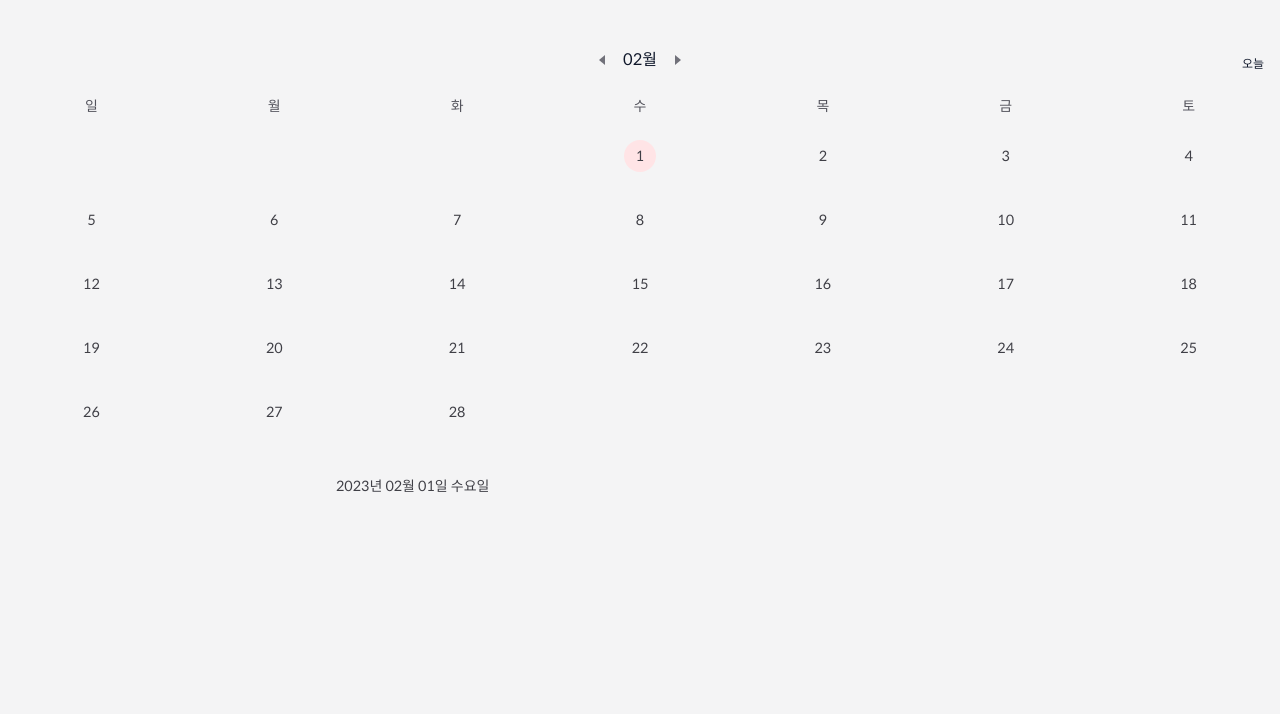
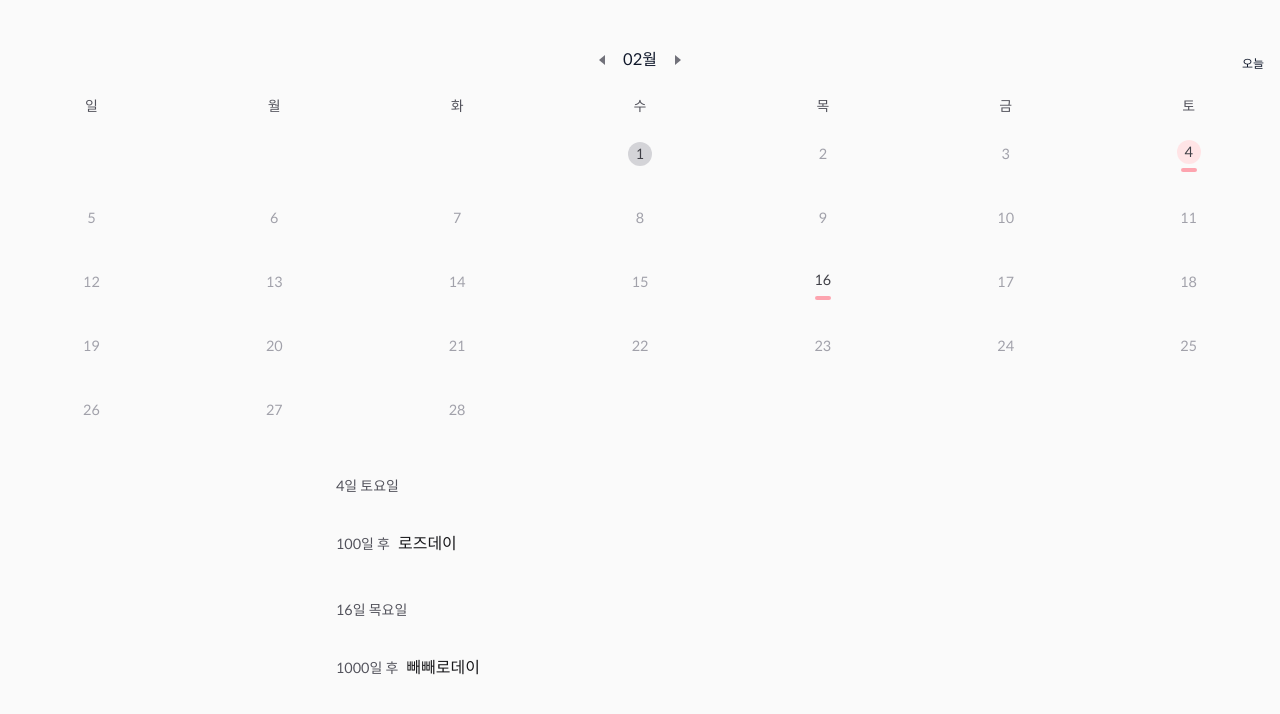
Before and after one commit to bepyan/adore-u, a Next.js app: page /calender in a window 1280 px wide. Shown: the top 714 px of the page. Built offline with nearby package versions, Linux system fonts and the light colour scheme.

Commit message:
✨ apply eventDays in calender

```diff
--- a/src/app/calender/page.tsx
+++ b/src/app/calender/page.tsx
@@ -1,33 +1,45 @@
 'use client'
 
-import React from 'react'
+import React, { useEffect } from 'react'
 
 import { Icons } from '~/components/ui/Icons'
-import dayjs from '~/libs/day'
+import dayjs, { renderDateDuration } from '~/libs/day'
+import { allEventDayList } from '~/libs/holiday'
 import { cn } from '~/libs/utils'
 
 export default function CalenderPage() {
-  const currentDate = dayjs()
-  const [showingDate, setShowingDate] = React.useState<dayjs.Dayjs>(currentDate)
-  const [selectedDate, setSelectedDate] = React.useState<dayjs.Dayjs>(currentDate)
+  const today = dayjs()
+  const [showingMonth, setShowingMonth] = React.useState<dayjs.Dayjs>(today)
+  const [selectedDate, setSelectedDate] = React.useState<dayjs.Dayjs>(today)
 
-  const monthStartBlankCnt = (dayjs(showingDate).date(0).day() + 1) % 7
+  const monthStartBlankCnt = (dayjs(showingMonth).date(0).day() + 1) % 7
+  const monthDateList = [...Array(showingMonth.daysInMonth())].map((_, i) => showingMonth.date(i + 1))
 
-  const goToday = () => {
-    setShowingDate(currentDate)
+  const targetEventList = monthDateList.map((_, i) => {
+    const itemDate = showingMonth.date(i + 1) as dayjs.Dayjs
+
+    const eventList = allEventDayList.filter(({ targetDate }) => targetDate.isSame(itemDate, 'date'))
+
+    return {
+      itemDate,
+      eventList,
+    }
+  })
+  const activeTargetEventList = targetEventList.filter(({ eventList }) => eventList.length)
+
+  useEffect(() => {
+    const isBeforeToday = showingMonth.isBefore(today)
+    setSelectedDate(isBeforeToday ? activeTargetEventList.at(-1)!.itemDate : activeTargetEventList.at(0)!.itemDate)
+    // eslint-disable-next-line react-hooks/exhaustive-deps
+  }, [showingMonth])
+
+  const goTargetMonth = (targetDate: dayjs.Dayjs) => {
+    setShowingMonth(targetDate)
   }
 
-  const goPrevMonth = () => {
-    const prevDate = showingDate.month(showingDate.month() - 1)
-    setShowingDate(prevDate)
-    setSelectedDate(prevDate.date(prevDate.isBefore(currentDate) ? prevDate.daysInMonth() : 1))
-  }
-
-  const goNextMonth = () => {
-    const nextDate = showingDate.month(showingDate.month() + 1)
-    setShowingDate(nextDate)
-    setSelectedDate(nextDate.date(nextDate.isBefore(currentDate) ? nextDate.daysInMonth() : 1))
-  }
+  const goToday = () => goTargetMonth(today)
+  const goPrevMonth = () => goTargetMonth(showingMonth.month(showingMonth.month() - 1))
+  const goNextMonth = () => goTargetMonth(showingMonth.month(showingMonth.month() + 1))
 
   return (
     <main className="min-h-min">
@@ -41,9 +53,9 @@ export default function CalenderPage() {
               onClick={goPrevMonth}
             />
             <span>
-              {showingDate.isSame(currentDate, 'year')
-                ? showingDate.format('MM월')
-                : showingDate.format('YY년 MM월')}
+              {showingMonth.isSame(today, 'year')
+                ? showingMonth.format('MM월')
+                : showingMonth.format('YY년 MM월')}
             </span>
             <Icons.caretRight
               className='h-6 w-6 text-zinc-500 active:text-zinc-700'
@@ -65,38 +77,59 @@ export default function CalenderPage() {
               { }
             </div>
           ))}
-          {[...Array(showingDate.daysInMonth())].map((_, i) => {
-            const itemDate = showingDate.date(i + 1)
-            const isCurrentDate = itemDate.isSame(currentDate, 'D')
+          {targetEventList.map(({ itemDate, eventList }) => {
+            const isCurrentDate = itemDate.isSame(today, 'D')
             const isSelectedDate = itemDate.isSame(selectedDate, 'D')
+            const hasEvent = Boolean(eventList.length)
 
             return (
               <div
-                key={i}
-                className={cn(
-                  'flex h-16 items-center justify-center text-zinc-700',
-                )}
-                onClick={() => setSelectedDate(itemDate)}
+                key={itemDate.toString()}
+                className={'flex h-16 flex-col items-center justify-center gap-1 text-zinc-700'}
+                onClick={() => hasEvent && setSelectedDate(itemDate)}
               >
                 <span
                   className={cn(
-                    'flex h-8 w-8 items-center justify-center',
-                    isCurrentDate && 'rounded-full bg-zinc-300',
-                    isSelectedDate && 'rounded-full bg-rose-100',
+                    'flex h-6 w-6 items-center justify-center rounded-full text-zinc-400',
+                    isCurrentDate && 'bg-zinc-300 text-zinc-700',
+                    hasEvent && 'text-zinc-700',
+                    isSelectedDate && 'bg-rose-100 text-zinc-700',
                   )}
                 >
                   {itemDate.date()}
                 </span>
+                <div className='flex flex-col gap-0.5'>
+                  {eventList.map(event => (
+                    <div key={event.name} className="h-1 w-4 rounded-lg bg-rose-300">
+                    </div>
+                  ))}
+                </div>
               </div>
             )
           })}
         </div>
       </div>
 
-      <div className='container mt-8 flex flex-col'>
-        <div className='text-sm text-zinc-700'>
-          {selectedDate.format('YYYY년 MM월 DD일 dddd')}
-        </div>
+      <div className='container mt-8 flex flex-col gap-4'>
+        {activeTargetEventList.map(({ itemDate, eventList }) => {
+          return (
+            <div key={itemDate.toString()}>
+              <div className='mb-2 text-sm text-zinc-600'>
+                {itemDate.format('D일 dddd')}
+              </div>
+              {eventList.map(event => (
+                <div key={event.name} className="flex h-20 items-center py-2">
+                  <span className='mr-2 text-sm text-zinc-600'>
+                    {renderDateDuration(event.date, event.targetDate)}
+                  </span>
+                  <span className='text-zinc-900'>
+                    {event.name}
+                  </span>
+                </div>
+              ))}
+            </div>
+          )
+        })}
       </div>
     </main>
   )
--- a/src/app/layout.tsx
+++ b/src/app/layout.tsx
@@ -10,7 +10,7 @@ export default function RootLayout({ children }: { children: React.ReactNode })
       <body
         className={cn(
           fontSpoqa.variable,
-          'min-h-screen w-full bg-zinc-100 font-sans text-slate-900 antialiased',
+          'min-h-screen w-full bg-zinc-50 font-sans text-slate-900 antialiased',
         )}
       >
         {children}
--- a/src/libs/day.ts
+++ b/src/libs/day.ts
@@ -1,31 +1,21 @@
 import 'dayjs/locale/ko'
 
 import dayjs from 'dayjs'
+import duration from 'dayjs/plugin/duration'
 import localeData from 'dayjs/plugin/localeData'
 
 dayjs.locale('ko')
 dayjs.extend(localeData)
+dayjs.extend(duration)
 
 export default dayjs
 
-export const getHolidays = async () => {
-  const url = 'http://apis.data.go.kr/B090041/openapi/service/SpcdeInfoService/getAnniversaryInfo'
+export const renderDateDuration = (from: dayjs.Dayjs, to: dayjs.Dayjs) => {
+  // 기준일부터 1일이기 때문
+  const dateDiff = from.diff(to, 'day') + 1
 
-  const params = {
-    serviceKey: 'eXLVxCgguez%2BklJZ2A%2FaFsTSRukOlVxpwxC%2BTMb74BHU9OCDQXfg%2BIVtP2AEivgxDM9Jve5j6si%2FjcPgETHHJQ%3D%3D',
-    pageNo: '1',
-    numOfRows: '100',
-    solYear: '2023',
-  }
+  if (dateDiff === 1)
+    return '오늘'
 
-  try {
-    const res = await fetch(`${url}?${new URLSearchParams(params)}`)
-    const data = await res.json()
-    // eslint-disable-next-line no-console
-    console.log(data)
-    return data
-  }
-  catch (e) {
-    console.error(e)
-  }
+  return `${dateDiff}일 후`
 }
--- a/src/libs/holiday.ts
+++ b/src/libs/holiday.ts
@@ -1 +1,77 @@
+import dayjs from './day'
+
 export const holidayList = []
+
+export const eventList = [
+  {
+    name: '1월 1일',
+    date: dayjs().month(0).date(1),
+    description: 'Happy New Years!',
+  },
+  {
+    name: '발렌타인데이',
+    date: dayjs().month(1).date(14),
+    description: '연인들이 서로의 사랑을 확인하는 날로 서로 초콜릿을 보내줍니다.',
+  },
+  {
+    name: '화이트데이',
+    date: dayjs().month(2).date(14),
+    description: '한국에서는 남성이 여성에게 초콜릿, 젤리를 주는 날입니다.',
+  },
+  {
+    name: '로즈데이',
+    date: dayjs().month(4).date(14),
+    description: '연인들이 사랑의 표현으로 장미를 주고받는 날입니다.',
+  },
+  {
+    name: '키스데이',
+    date: dayjs().month(5).date(14),
+    description: '연인들이 서로의 마음을 다시 한번 확인하는 뜻에서 키스를 나누는 날입니다.',
+  },
+  {
+    name: '빼빼로데이',
+    date: dayjs().month(10).date(11),
+    description: '소중한 사람에게 빼뺴로를 선물해주는 날입니다.',
+  },
+  {
+    name: '크리스마스',
+    date: dayjs().month(11).date(25),
+    description: 'Marry Merry Christmas!',
+  },
+]
+
+export const allEventDayList = eventList
+  .flatMap((event) => {
+    return [0, 1, 2, 3].map(year => ({
+      ...event,
+      date: event.date.add(year, 'year'),
+    }))
+  })
+  .flatMap((event) => {
+    return [99, 199, 299, 999].map(diff => ({
+      ...event,
+      targetDate: event.date.subtract(diff, 'day'),
+    }))
+  })
+
+export const getHolidays = async () => {
+  const url = 'http://apis.data.go.kr/B090041/openapi/service/SpcdeInfoService/getAnniversaryInfo'
+
+  const params = {
+    serviceKey: 'eXLVxCgguez%2BklJZ2A%2FaFsTSRukOlVxpwxC%2BTMb74BHU9OCDQXfg%2BIVtP2AEivgxDM9Jve5j6si%2FjcPgETHHJQ%3D%3D',
+    pageNo: '1',
+    numOfRows: '100',
+    solYear: '2023',
+  }
+
+  try {
+    const res = await fetch(`${url}?${new URLSearchParams(params)}`)
+    const data = await res.json()
+    // eslint-disable-next-line no-console
+    console.log(data)
+    return data
+  }
+  catch (e) {
+    console.error(e)
+  }
+}
```
